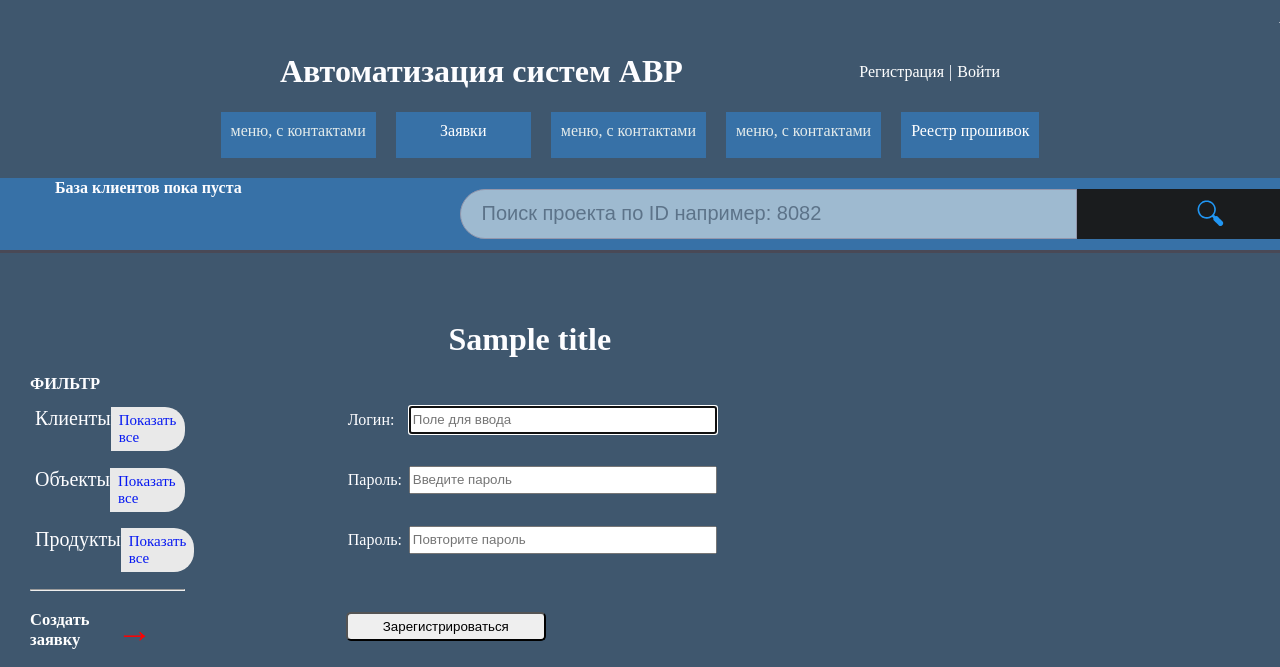
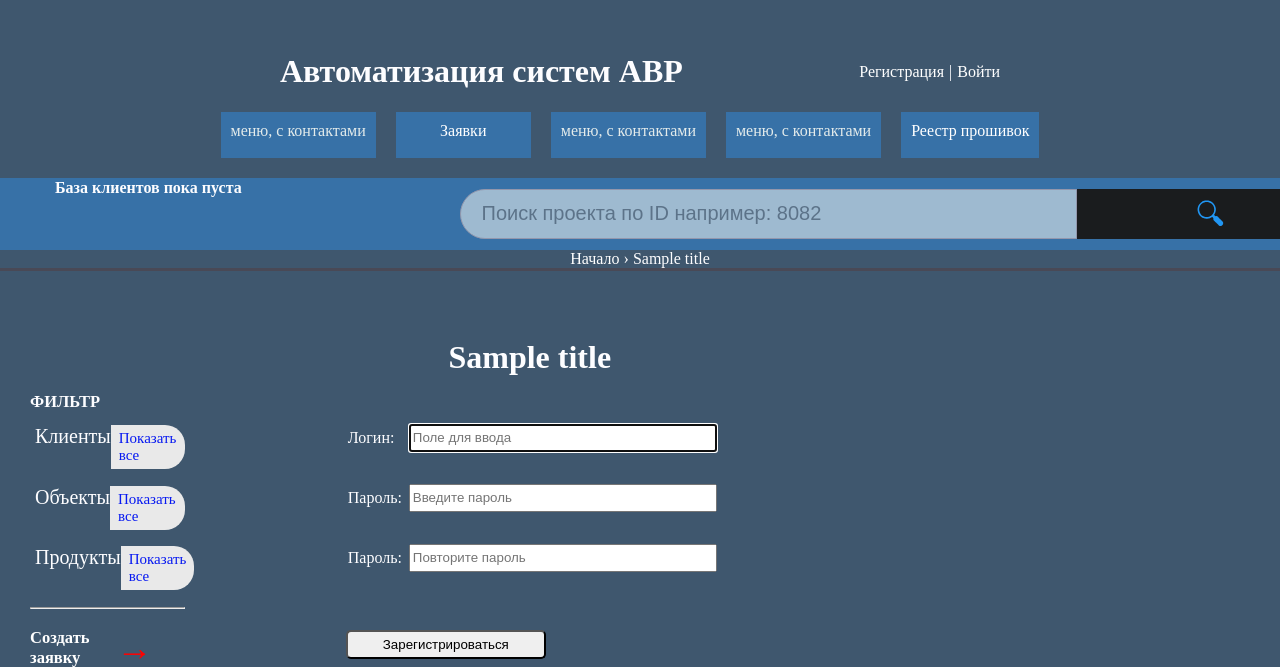
Before and after one commit to vikneo/Algorithm-for-AVR-systems, a Django app: template system_avr/templates/profile/register.html in a window 1280 px wide; the page is wider, and only the part inside the window is pictured. Shown: the top 667 px of that part. Run offline with Django 5.2, Linux system fonts and the light colour scheme; tables that the repository leaves empty hold one stand-in row (values such as "Sample post"); the template is opened without the code that fills it: values that come from a table or form of the project are taken from there, most other values are stand-ins (such as "Sample title", 1, 10 or a date in 2020); parts of the project's set-up code (start-up, migrations or seed data) failed here and were passed over.

Commit message:
added breadcrumbs for login and register the user

```diff
--- a/system_avr/templates/profile/register.html
+++ b/system_avr/templates/profile/register.html
@@ -1,4 +1,16 @@
 {% extends 'base/base.html' %}
+{% load static i18n %}
+
+{% block nav-breadcrumbs %}
+<nav aria-label="{% translate 'Breadcrumbs' %}" class="pos">
+    {% block breadcrumbs %}
+    <div class="breadcrumbs">
+        <a href="{% url 'product:clients' %}">{% translate 'Home' %}</a>
+        {% if title %} &rsaquo; {{ title }}{% endif %}
+    </div>
+    {% endblock %}
+</nav>
+{% endblock %}
 
 {% block content %}
 {% block title %} <title>{{ title }}</title> {% endblock %}
--- a/system_avr/users/views.py
+++ b/system_avr/users/views.py
@@ -60,4 +60,4 @@ class LogOutUserView(LogoutView):
     """
     Log Out of the system
     """
-    next_page = reverse_lazy('product:subject')
+    next_page = reverse_lazy('product:clients')
```
Also changed, not shown: system_avr/templates/profile/login.html (+11 -0 lines).
